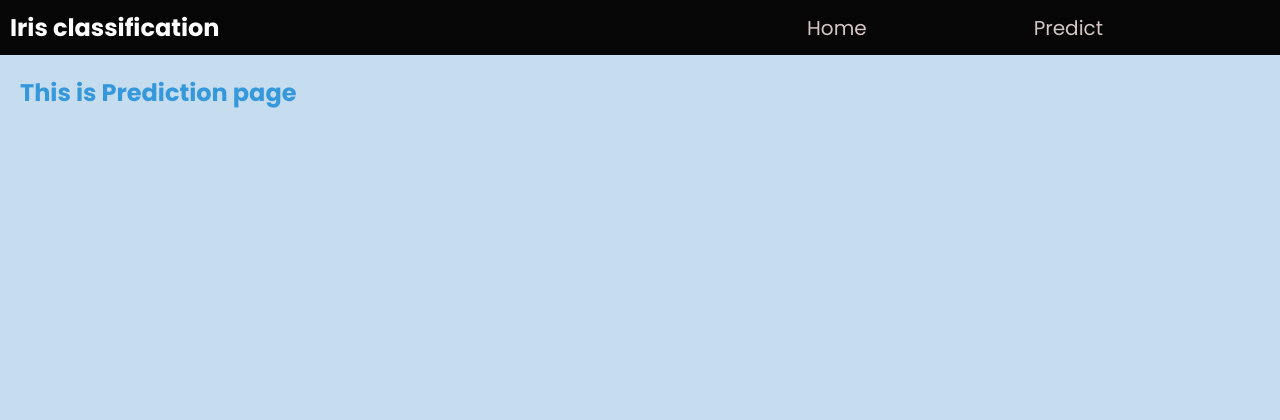
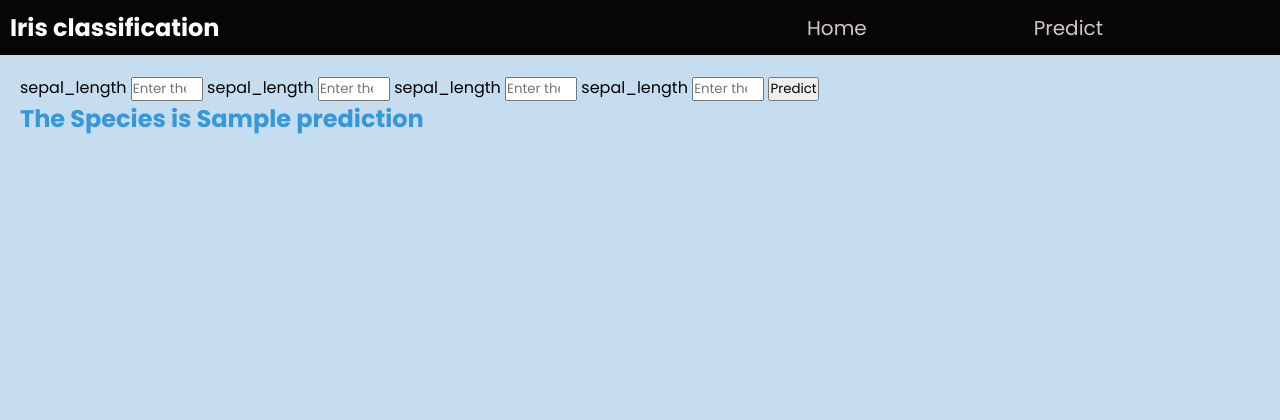
Before and after one commit to rakeshkandhi/Iris-Classification, a Flask app: template templates/predict.html in a window 1280 px wide. Shown: the top 420 px of the page. Run offline with Flask 3, Linux system fonts and the light colour scheme; the template is opened without the code that fills it: most values are stand-ins (such as "Sample title", 1, 10 or a date in 2020).

Commit message:
can make predictions now

```diff
--- a/app.py
+++ b/app.py
@@ -1,12 +1,40 @@
-from flask import Flask,url_for,render_template
+import pickle
+import pandas as pd
+from flask import Flask, render_template, request, url_for
 
 app = Flask(__name__)
+
+
+def load_object(file_path):
+    with open(file_path, "rb") as file_obj:
+        return pickle.load(file_obj)
+
+
+def predict(df):
+    model = load_object("./artifacts/logisticRegression.pkl")
+    return model.predict(df)
+
 
 @app.route("/")
 @app.route("/home")
 def homePage():
-    return render_template('home.html')
+    return render_template("home.html")
 
-@app.route("/prediction")
+
+@app.route("/prediction", methods=["POST", "GET"])
 def predictionPage():
-    return render_template('predict.html')
+    prediction = None
+    if request.method == "GET":
+        return render_template("predict.html")
+    else:
+        df = pd.DataFrame(
+            {
+                "sepal_length": float(request.form.get("sepal_length")),
+                "sepal_width": float(request.form.get("sepal_width")),
+                "petal_length": float(request.form.get("petal_length")),
+                "petal_width": float(request.form.get("petal_width")),
+            },
+            index=[0],
+        )
+        prediction = predict(df)
+        return render_template("predict.html", prediction=prediction)
--- /dev/null
+++ b/requirements.txt
@@ -0,0 +1,4 @@
+matplotlib
+seaborn
+scikit-learn
+Flask
--- a/templates/main.html
+++ b/templates/main.html
@@ -47,7 +47,8 @@
 
             p {
                 line-height: 1.6;
-            }.content {
+            }
+            .content {
                 min-height: 80vh;
                 flex: 1;
                 padding: 20px;
--- a/templates/predict.html
+++ b/templates/predict.html
@@ -1,3 +1,34 @@
 {% extends 'main.html' %} {% block content %}
-<h1>This is Prediction page</h1>
+<form action="{{ url_for('predictionPage')}}" method="POST">
+    <label>sepal_length</label>
+    <input
+        type="number"
+        name="sepal_length"
+        placeholder="Enter the sepal_length"
+        min="1"
+        max="10" />
+    <label>sepal_length</label>
+    <input
+        type="number"
+        name="sepal_width"
+        placeholder="Enter the sepal_width"
+        min="1"
+        max="10" />
+    <label>sepal_length</label>
+    <input
+        type="number"
+        name="petal_length"
+        placeholder="Enter the petal_length"
+        min="1"
+        max="10" />
+    <label>sepal_length</label>
+    <input
+        type="number"
+        name="petal_width"
+        placeholder="Enter the petal_width"
+        min="1"
+        max="10" />
+    <input type="submit" value="Predict" required />
+</form>
+<h1>The Species is {{prediction}}</h1>
 {% endblock %}
```
Also changed, not shown: 1 other file. Lines whose indentation alone changed are shown as unchanged.
